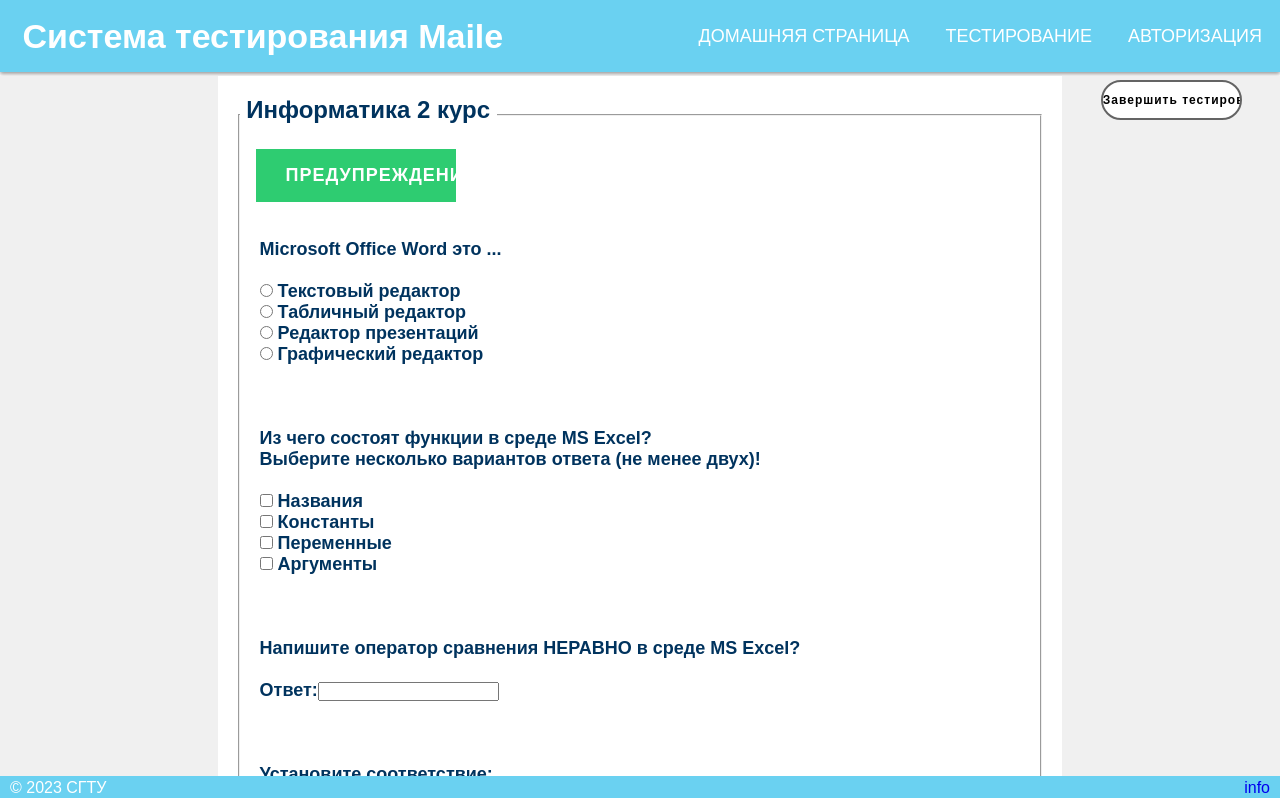
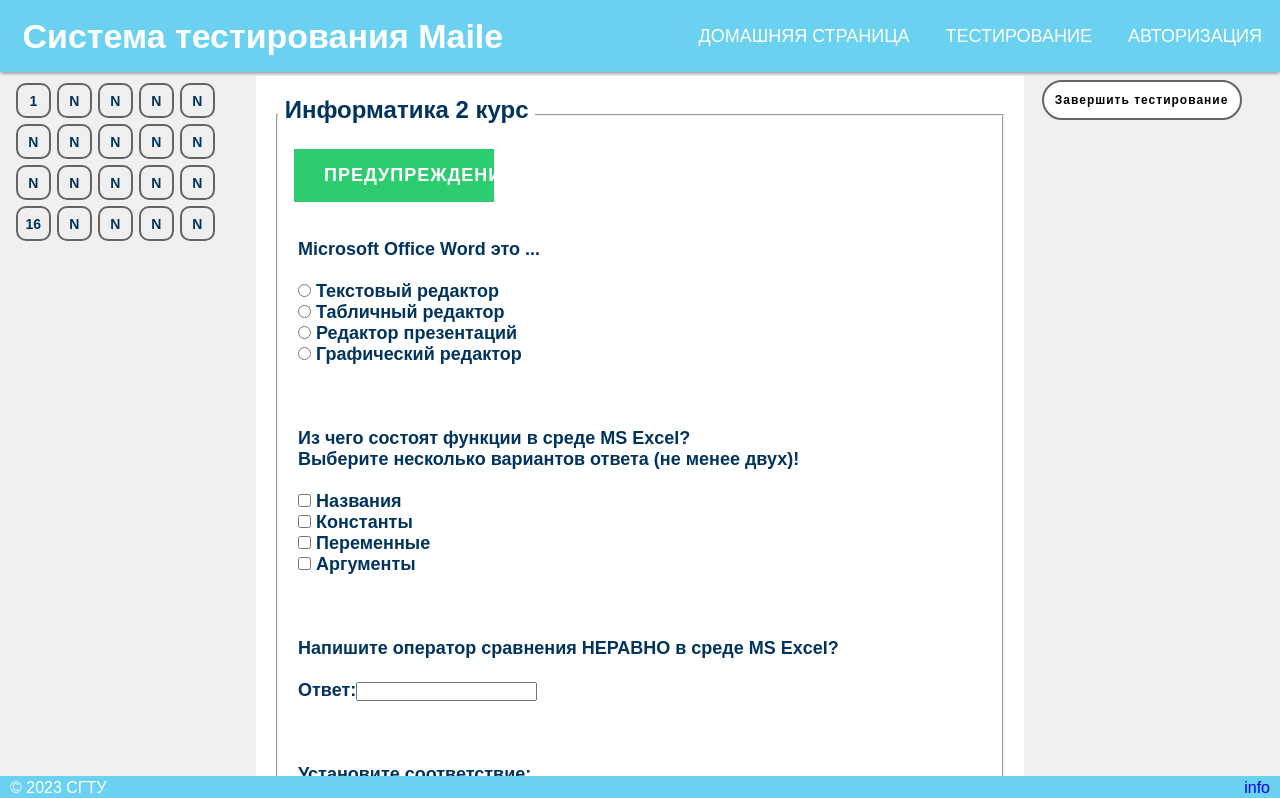
Before and after one commit to alexmelo47/sstu-test-system, a React (Create React App) app: page /attestation in a window 1280 px wide. Shown: the top 798 px of the page. Built offline with nearby package versions, Linux system fonts and the light colour scheme.

Commit message:
кнопки теста
Первичные кнопки навигации внутри классического теста

```diff
--- a/src/index.css
+++ b/src/index.css
@@ -150,7 +150,7 @@ main {
 
 .content-block {
 
-    width: 66%;
+    width: 60%;
     text-align: left;
     background-color: #fff;
     padding: 20px;
@@ -322,7 +322,7 @@ main {
     outline:none;
     height: 40px;
     text-align: center;
-    width: 11%;
+    width: 200px;
     border-radius:40px;
     background: #fff;
     color: #000000;
@@ -333,9 +333,9 @@ main {
     cursor: pointer;
     transition: all 0.25s ease;
     word-wrap: break-word;
-    position:absolute;
-    top:10%;
-    right:3%;
+    position: absolute;
+    top: 10%;
+    right: 3%;
 }
 
 .btn-fin:hover {
@@ -347,10 +347,68 @@ main {
     background: #b8b8b8;
 }
 
+.btn-fin2 {
+    outline:none;
+    height: 40px;
+    text-align: center;
+    width: 200px;
+    border-radius:40px;
+    background: #fff;
+    color: #000000;
+    border: 2px solid #646464;
+    letter-spacing:1px;
+    font-size: 12px;
+    font-weight:bold;
+    cursor: pointer;
+    transition: all 0.25s ease;
+    word-wrap: break-word;
+    display: block;
+    margin-left: auto;
+    margin-right: auto;
+    margin-bottom: 15px;
+}
+
+.btn-fin2:hover {
+    background: #646464;
+    color: white;
+}
+
+.btn-fin2:active {
+    background: #b8b8b8;
+}
+
 .quest-btn {
     display: flex;
     justify-content: space-between;
     flex-wrap: wrap;
+}
+
+.test-menu {
+    width: 18%;
+    top: 10%;
+    left: 1%;
+    position:absolute;
+    display: flex;
+    flex-wrap: wrap;
+}
+
+.btn-menu {
+    width: 35px;
+    height: 35px;
+    border: 2px solid #646464;
+    border-radius: 10px;
+    margin: 3px;
+    font-size: 14px;
+    font-weight: bold;
+    color: #00335e;
+}
+
+.btn-menu:hover {
+    background: #dcdcdc;
+}
+
+.btn-menu:focus {
+    border: 0.3rem solid #646464;
 }
 
 /*input from select*/
--- a/src/pages/Attestation.js
+++ b/src/pages/Attestation.js
@@ -75,7 +75,32 @@ export default function Attestation() {
             ТЕСТОВАЯ СЕКЦИЯ КОМПОНЕНТ
         */
         <main>
+
+            <div className="test-menu">
+                <button className="btn-menu"><span>1</span></button>
+                <button className="btn-menu"><span>N</span></button>
+                <button className="btn-menu"><span>N</span></button>
+                <button className="btn-menu"><span>N</span></button>
+                <button className="btn-menu"><span>N</span></button>
+                <button className="btn-menu"><span>N</span></button>
+                <button className="btn-menu"><span>N</span></button>
+                <button className="btn-menu"><span>N</span></button>
+                <button className="btn-menu"><span>N</span></button>
+                <button className="btn-menu"><span>N</span></button>
+                <button className="btn-menu"><span>N</span></button>
+                <button className="btn-menu"><span>N</span></button>
+                <button className="btn-menu"><span>N</span></button>
+                <button className="btn-menu"><span>N</span></button>
+                <button className="btn-menu"><span>N</span></button>
+                <button className="btn-menu"><span>16</span></button>
+                <button className="btn-menu"><span>N</span></button>
+                <button className="btn-menu"><span>N</span></button>
+                <button className="btn-menu"><span>N</span></button>
+                <button className="btn-menu"><span>N</span></button>
+            </div>
+
             <input className="btn-fin" type="submit" value="Завершить тестирование"/>
+
         <div className="content-block">
             <fieldset>
                 <legend><h3>&nbsp;Информатика 2 курс&nbsp;</h3></legend>
@@ -370,6 +395,9 @@ export default function Attestation() {
                 <input className="btn btn-1" type="submit" value="Подтвердить"/>
                 <input className="btn btn-2" type="submit" value="Следующий"/>
             </div>
+            <div>
+                <input className="btn-fin2" type="submit" value="Завершить тестирование"/>
+            </div>
 
         </div>
     </main>
--- a/src/pages/Tests.js
+++ b/src/pages/Tests.js
@@ -50,6 +50,38 @@ const Tests = () => {
 
                 <div><Link to="/preview/"><h3>Тест для отладки</h3></Link></div>
 
+                  <br/>
+                  <div><ul className="test-list examinational">
+                      <li>Математика</li>
+                      <li>На оценку</li>
+                      <li>Доступ до:</li>
+                      <li><button className="open-test">Открыть тест</button></li>
+                      </ul>
+                  </div>
+
+                  <div><ul className="test-list examinational">
+                      <li>Русский</li>
+                      <li>На оценку</li>
+                      <li>Доступ до:</li>
+                      <li><button className="open-test">Открыть тест</button></li>
+                      </ul>
+                  </div>
+
+                  <div><ul className="test-list examinational">
+                      <li>Информатика</li>
+                      <li>На оценку</li>
+                      <li>Доступ до:</li>
+                      <li><button className="open-test">Открыть тест</button></li>
+                      </ul>
+                  </div>
+
+                  <div><ul className="test-list">
+                      <li>Информатика</li>
+                      <li>Пробный</li>
+                      <li>Доступ до:</li>
+                      <li><button className="open-test">Открыть тест</button></li>
+                      </ul>
+                  </div>
             </div>
         </main>
     )
```
